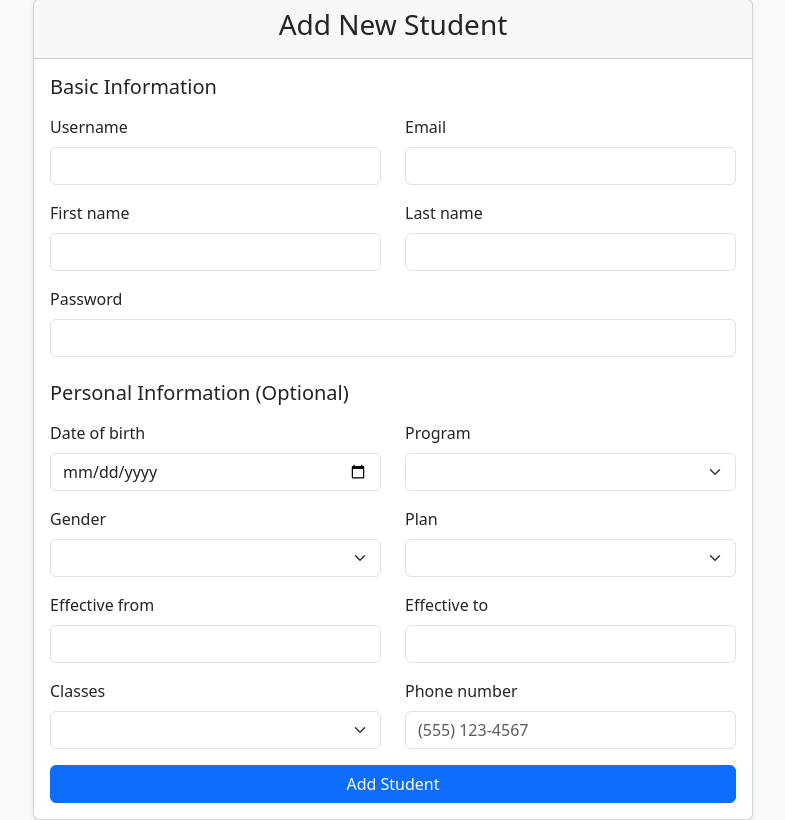
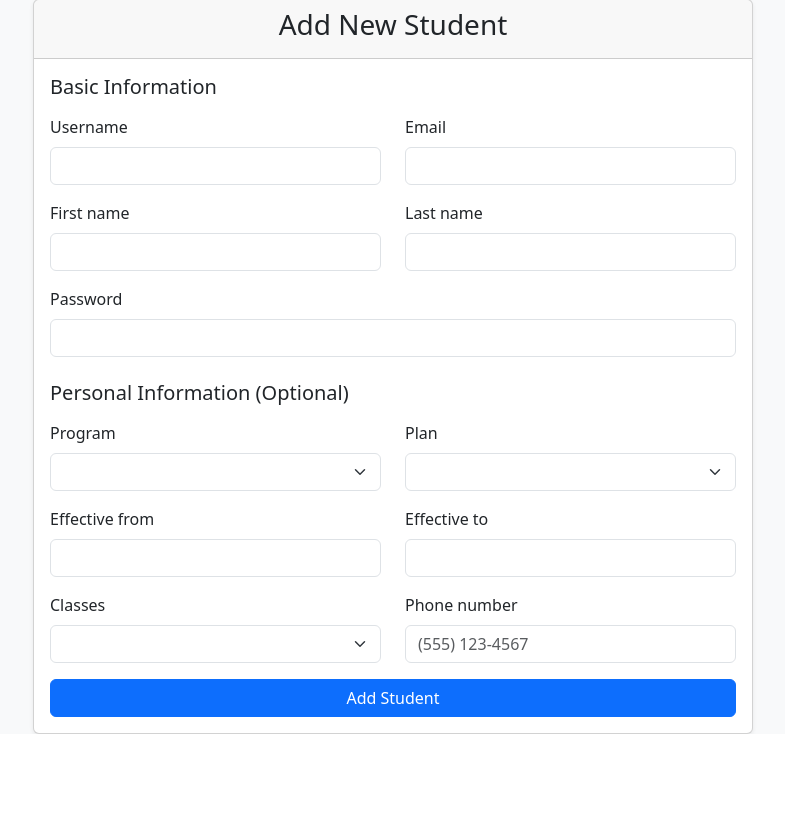
Before and after one commit to Wartho/attendance-tracker, a Flask app: template app/templates/teacher/add_student.html in a window 1280 px wide. Shown: the part 81-901 px from the top of the page, without its empty margins (247-1032 px from the left). After the commit the page ends 815 px from the top, so only its background shows below. Run offline with Flask 3, Linux system fonts and the light colour scheme; the template is opened without the code that fills it, so the values that code supplies are empty, except form fields; tables that the repository leaves empty hold one stand-in row (values such as "Sample post"); form fields are guessed from the names that the template uses; parts of the project's set-up code (start-up, migrations or seed data) failed here and were passed over.

Commit message:
Fix add student template - Remove date_of_birth and gender fields that no longer exist in form

```diff
--- a/app/templates/teacher/add_student.html
+++ b/app/templates/teacher/add_student.html
@@ -69,29 +69,9 @@
                         <div class="row">
                             <div class="col-md-6">
                                 <div class="mb-3">
-                                    {{ form.date_of_birth.label(class="form-label") }}
-                                    {{ form.date_of_birth(class="form-control") }}
-                                    {% for error in form.date_of_birth.errors %}
-                                    <span class="text-danger">{{ error }}</span>
-                                    {% endfor %}
-                                </div>
-                            </div>
-                            <div class="col-md-6">
-                                <div class="mb-3">
                                     {{ form.program.label(class="form-label") }}
                                     {{ form.program(class="form-select") }}
                                     {% for error in form.program.errors %}
-                                    <span class="text-danger">{{ error }}</span>
-                                    {% endfor %}
-                                </div>
-                            </div>
-                        </div>
-                        <div class="row">
-                            <div class="col-md-6">
-                                <div class="mb-3">
-                                    {{ form.gender.label(class="form-label") }}
-                                    {{ form.gender(class="form-select") }}
-                                    {% for error in form.gender.errors %}
                                     <span class="text-danger">{{ error }}</span>
                                     {% endfor %}
                                 </div>
```
